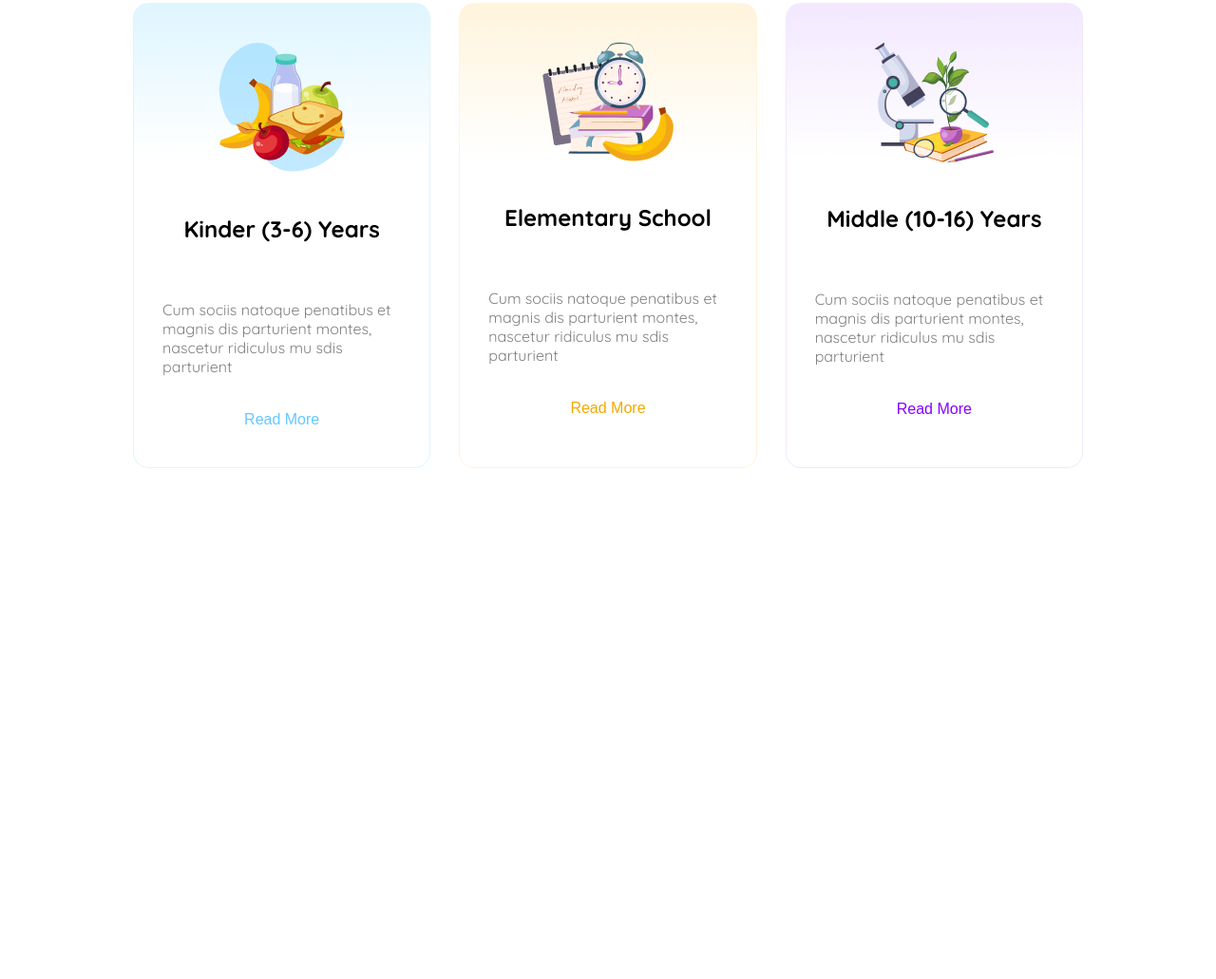
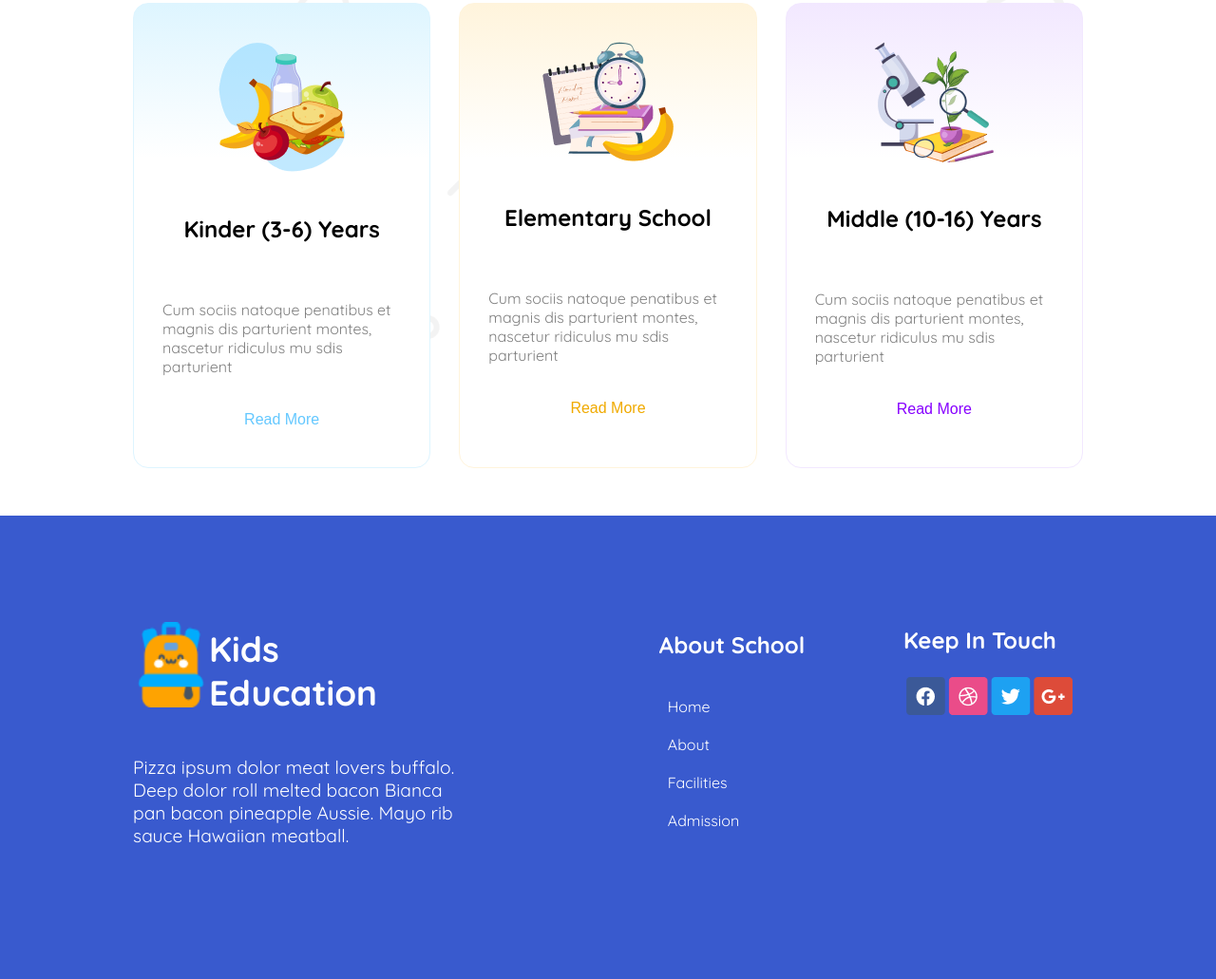
Before and after one commit to mhAbdullah22/second-assignment, a plain HTML site: page index.html in a window 1280 px wide. Shown: the part 886-1917 px from the top of the page at 95% size. Before the commit the page ends 1429 px from the top, so only its background shows below. Drawn offline with Linux system fonts and the light colour scheme.

Commit message:
footer section added

```diff
--- a/index.html
+++ b/index.html
@@ -80,7 +80,32 @@
     </div>
 
   </main>
-  <footer></footer>
+  <footer>
+    <section class="end-container quicksand-font">
+      <div class="education">
+        <div class="title-box">
+          <img  class="end-image" src="assets/logo.png" alt="">
+          <h3 class="education-title">Kids Education</h3>
+        </div>
+        <p class="education-description">
+          Pizza ipsum dolor meat lovers buffalo. Deep dolor roll melted bacon Bianca pan bacon pineapple Aussie. Mayo rib sauce Hawaiian meatball.
+        </p>
+      </div>
+      <div class="about-school">
+        <h3 class="about-title">About School</h3>
+        <ul>
+          <li><a href="">Home</a></li>
+          <li><a href="">About</a></li>
+          <li><a href="">Facilities</a></li>
+          <li><a href="">Admission</a></li>
+        </ul>
+      </div>
+      <div class="social">
+        <h3 class="social-title">Keep In Touch</h3>
+        <img class="media" src="assets/fb.png" alt=""><img class="media"src="assets/dribble.png" alt=""><img class="media"src="assets/twitter.png" alt=""><img class="media"src="assets/google+.png" alt="">
+      </div>
+    </section>
+  </footer>
 
 </body>
 </html>
--- a/kid.css
+++ b/kid.css
@@ -113,6 +113,7 @@ nav ul a{
 /* standard curriculum styles */
 .bg-img{
   gap:20px;
+  background-image: url("assets/bg.png");
   background-repeat: no-repeat;
 }
 .standard-title{
@@ -185,6 +186,64 @@ nav ul a{
   border: none;
   background-color:white;
 }
+/* footer styles */
+.end-container{
+  display: flex;
+  justify-content: space-between;
+  background-color:rgb(57, 90, 206);
+  padding:80px 150px 120px 140px;
+  color:white;
+}
+.title-box{
+  display: flex;
+  align-items: center;
+}
+.education-title{
+ font-size: 2.3rem;
+ width: 250px;
+ height: 80px;
+}
+.education-description{
+  width: 350px;
+  font-size: 1.2rem;
+}
+.end-image{
+  width: 80px;
+  height: 90px;
+}
+.about-school{
+display: flex;
+flex-direction: column;
+justify-content: center;
+align-items: center;
+}
+.about-title{
+  font-size: 1.5rem;
+  margin-top:20px;
+  margin-left: 100px;
+
+}
+.about-school ul{
+list-style: none;
+display: flex;
+flex-direction: column;
+justify-content: center;
+gap:20px;
+}
+.about-school ul a{
+  text-decoration: none;
+  color: white;
+}
+.social{
+margin-top: 12px;
+}
+.social-title{
+  font-size: 1.5rem;
+}
+.media{
+  margin-left: 3px;
+}
+
 /* responsive styles */
 @media screen and (max-width:576px) {
   li,.btn-nav,.school-title{
```
Also changed, not shown: assets/left-arrow.png (added), assets/right-arrow.png (added).
